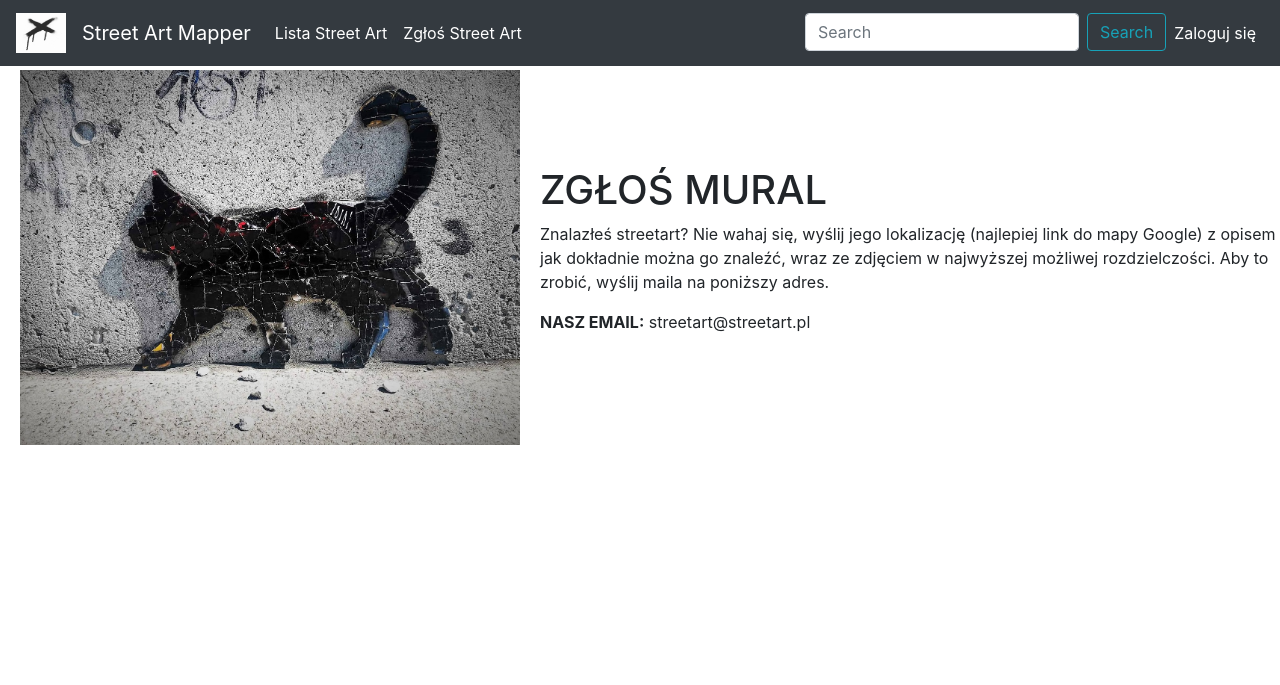
After one commit to kinsze032/streetArtMapper, a Django app: page /streetart/zglos-streetart/ in a window 1280 px wide. The commit adds this page. Shown: the top 685 px of the page. Run offline with Django 4.2, Linux system fonts and the light colour scheme; some libraries are stand-ins or nearby versions.

Commit message:
Edycja street art i zgłoszenie noweo streetart

```diff
--- a/artbase/templates/artbase/create_update_review.html
+++ b/artbase/templates/artbase/create_update_review.html
@@ -1,5 +1,7 @@
 {% extends "artbase/main.html" %}
-
+{% block title %}
+{{ page_title|default:'Recenzja' }}
+{% endblock title %}
 {% block content %}
     <br>
     <div class="alert alert-info" role="alert" style="width: 99%">
--- a/artbase/templates/artbase/navbar.html
+++ b/artbase/templates/artbase/navbar.html
@@ -14,7 +14,7 @@
         <a class="nav-item nav-link active" href="{% url 'art-list' %}">Lista Street Art<span class="sr-only">(current)</span></a>
       </li>
       <li class="nav-item">
-        <a class="nav-item nav-link active" href="{% url 'art-create' %}">Dodaj Street Art</a>
+        <a class="nav-item nav-link active" href="{% url 'report-art' %}">Zgłoś Street Art</a>
       </li>
     </ul>
     <div class="navbar-nav ml-auto">
--- /dev/null
+++ b/artbase/templates/artbase/report_art.html
@@ -0,0 +1,34 @@
+{% extends "artbase/main.html" %}
+{% load static %}
+{% block title %}
+    {{ page_title|default:'Zgłoś StreetArt' }}
+{% endblock title %}
+<br>
+{% block content %}
+<div class="art-container">
+    <div class="art-image">
+        <img src="{% static 'artbase/tiny_cat.jpg' %}" width="500px" alt="kot">
+    </div>
+    <div class="art-text">
+        <h1>ZGŁOŚ MURAL</h1>
+        <p>Znalazłeś streetart? Nie wahaj się, wyślij jego lokalizację (najlepiej link do mapy Google) z opisem jak dokładnie można go znaleźć, wraz ze zdjęciem w najwyższej możliwej rozdzielczości. Aby to zrobić, wyślij maila na poniższy adres.</p>
+        <p><strong>NASZ EMAIL:</strong> streetart@streetart.pl</p>
+    </div>
+</div>
+
+
+<style>
+.art-container {
+  display: flex;
+  align-items: center;
+}
+
+.art-image {
+  margin-right: 20px;
+}
+
+.art-text {
+  flex: 1;
+}
+</style>
+{% endblock %}
--- a/artbase/templates/artbase/streetart_detail.html
+++ b/artbase/templates/artbase/streetart_detail.html
@@ -17,6 +17,9 @@
     <span class="text-info">Miasto: </span><span>{{ art.location.city }}</span>
     <br>
     <span class="text-info">Opis: </span><span>{{ art.description }}</span>
+    <br>
+    <br>
+    <a href="{% url 'art-edit' art.pk %}" class="btn btn-secondary btn-lg btn-sm active" role="button">Edytuj StreetArt</a>
     <br>
     {% if not reviews %}
         <hr>
--- a/artbase/views.py
+++ b/artbase/views.py
@@ -240,7 +240,6 @@ def get_art_location(request):
         "city": city,
         "longitude": longitude,
         "latitude": latitude,
-
     }
     return context
 
@@ -252,24 +251,71 @@ class CreateStreetArtView(View):
     def get(self, request, *args, **kwargs):
         context = {
             "form": self.form_class(),
+            "instance": None,
+            "model": "StreetArt",
         }
         context.update(get_art_location(request))
+        print(context[''])
+        print(context['city'])
         return render(request, self.template_name, context)
 
     def post(self, request, *args, **kwargs):
         form = self.form_class(request.POST)
+
         if form.is_valid():
             streetart = form.save(commit=False)
+
             streetart.location = Location.objects.create(
-                city=form.cleaned_data['city'],
-                longitude=form.cleaned_data['longitude'],
-                latitude=form.cleaned_data['latitude']
+                city=request.POST.get('city'),
+                longitude=request.POST.get('longitude'),
+                latitude=request.POST.get('latitude')
             )
             streetart.save()
-            return redirect('streetart_detail', pk=streetart.pk)
+            return redirect('art_detail', art_pk=streetart.pk)
         else:
             context = {
                 "form": form,
+                "instance": StreetArt,
+                "model": "StreetArt",
             }
             context.update(get_art_location(request))
             return render(request, self.template_name, context)
+
+
+class EditStreetArtView(View):
+    template_name = "artbase/create_update_streetart.html"
+    form_class = StreetArtForm
+
+    def get(self, request, *args, **kwargs):
+        art_pk = kwargs.get("art_pk")
+        art = get_object_or_404(StreetArt, pk=art_pk)
+        context = {
+            "form": self.form_class(instance=art),
+            "instance": art,
+            "model": "StreetArt",
+        }
+        return render(request, self.template_name, context)
+
+    def post(self, request, *args, **kwargs):
+        art_pk = kwargs["art_pk"]
+        art = get_object_or_404(StreetArt, pk=art_pk)
+
+        form = self.form_class(request.POST, instance=art)
+
+        if form.is_valid():
+            streetart = form.save(commit=False)
+            streetart.save()
+            return redirect('art-detail', art_pk=art.pk)
+        else:
+            context = {
+                "form": form,
+                "instance": art,
+                "model": "StreetArt",
+            }
+            context.update(get_art_location(request))
+            return render(request, self.template_name, context)
+
+
+class ReportArtView(View):
+    def get(self, request):
+        return render(request, 'artbase/report_art.html')
--- a/streetArtMapper/urls.py
+++ b/streetArtMapper/urls.py
@@ -18,7 +18,7 @@ from django.contrib import admin
 from django.urls import path, include
 from artbase.views import HomeView, StreetArtDetailView, StreetArtListView
 from artbase.views import StreetArtSearchView
-from artbase.views import CreateReviewView, CreateStreetArtView
+from artbase.views import CreateReviewView, CreateStreetArtView, EditStreetArtView, ReportArtView
 from artbase.views import profile
 from artbase.views import get_art_location
 
@@ -34,5 +34,7 @@ urlpatterns = [
     path('streetart/<int:art_pk>/review/new/', CreateReviewView.as_view(), name='review-create'),
     path('streetart/<int:art_pk>/reviews/<int:review_pk>/', CreateReviewView.as_view, name='review-edit'),
     path('streetart/new/', CreateStreetArtView.as_view(), name='art-create'),
+    path('streetart/<int:art_pk>/edit/', EditStreetArtView.as_view(), name='art-edit'),
     path('get-art-location/', get_art_location, name='get-art-location'),
+    path('streetart/zglos-streetart/', ReportArtView.as_view(), name='report-art'),
 ]
```
Also changed, not shown: artbase/templates/artbase/create_update_streetart.html (+22 -5 lines), artbase/static/artbase/tiny_cat.jpg (added).
